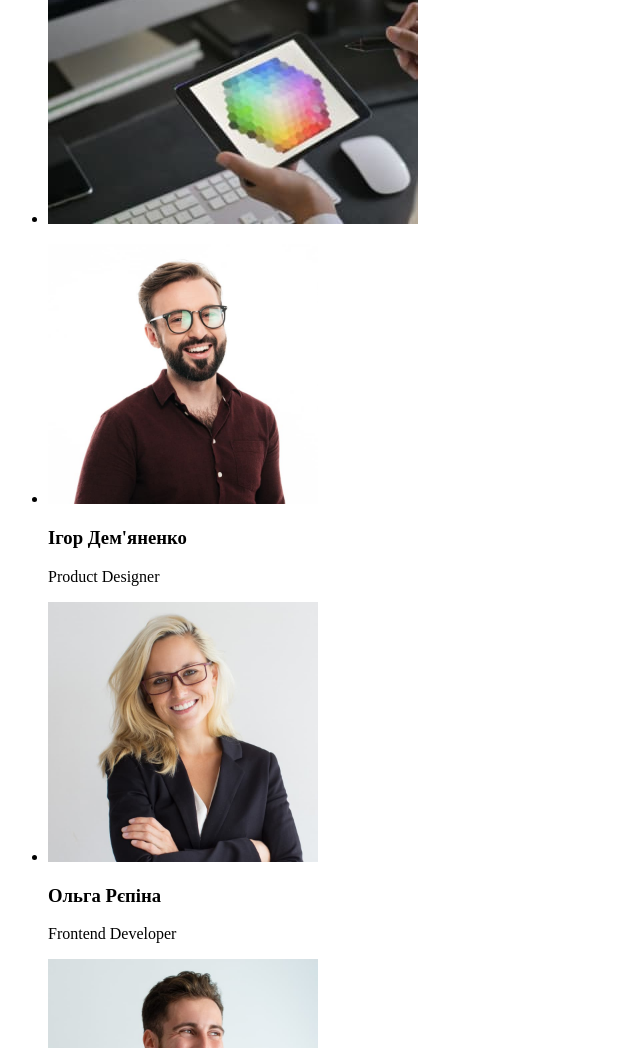
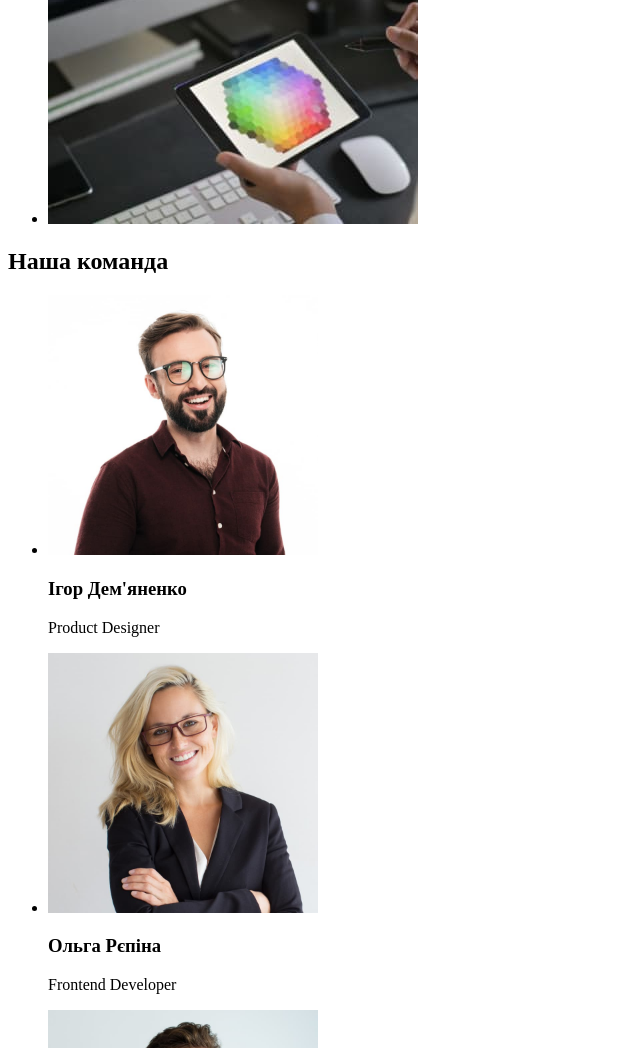
Before and after one commit to VlShost/goit-markup-hw-01, a plain HTML site: page index.html in a window 1280 px wide. Shown: the part 1326-2374 px from the top of the page, without its empty margins (0-640 px from the left). Drawn offline with Linux system fonts and the light colour scheme.

Commit message:
final fix to homework1

```diff
--- a/index.html
+++ b/index.html
@@ -22,9 +22,9 @@
                 <li><a href="mailto:info@devstudio.com">info@devstudio.com</a></li>
                 <li><a href="tel:+38 096 111 11 11">+38 096 111 11 11</a></li>
             </ul>
-
     </header>
     <!-- hero -->
+    <main>
         <section>
             <h1>Ефективні рішення для вашого бізнесу</h1>
             <button type="button">Замовити послугу</button>
@@ -64,6 +64,7 @@
         </section>
         <!-- crew -->
         <section>
+            <h2>Наша команда</h2>
             <ul>
                 <li><img src="./images/crew1.jpg" alt="Ihor" width="270">
                     <h3>Ігор Дем'яненко</h3>
@@ -83,6 +84,7 @@
                 </li>
             </ul>
         </section>
+    </main>
     <!-- footer -->
     <footer>
         <address>
```
Lines whose indentation alone changed are shown as unchanged.
